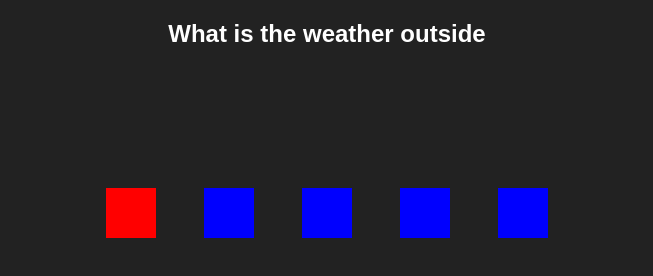
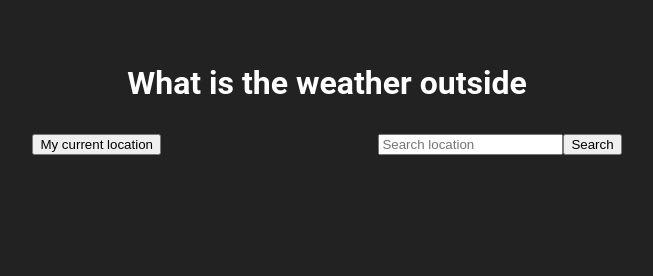
Before and after one commit to barbaraperic/take_home, a React app: page / in a window 1280 px wide. Shown: the whole page, without its empty margins (313-966 px from the left). Built offline with nearby package versions, Linux system fonts and the light colour scheme.

Commit message:
WIP: form setup

```diff
--- a/public/index.html
+++ b/public/index.html
@@ -24,7 +24,7 @@
       work correctly both with client-side routing and a non-root public URL.
       Learn how to configure a non-root public URL by running `npm run build`.
     -->
-    <title>React App</title>
+    <title>Take Home Projects</title>
   </head>
   <body>
     <noscript>You need to enable JavaScript to run this app.</noscript>
--- a/src/components/App.js
+++ b/src/components/App.js
@@ -1,60 +1,56 @@
-import React, { useEffect } from 'react';
-//import Loader from "./Loader"
-import { TimelineMax, Bounce } from "gsap";
+import React, { useState } from 'react';
+import Form from "./Form"
+import sunIcon from "../icons/sun.svg"
 import "./styling.scss"
 
-//process.env.REACT_APP_API_KEY
+//
 
 const App = () => {
+  // const [ city, setCity ] = useState("")
+  // const [ temperature, setTemperature ] = useState("")
+  // const [ description, setDescription ] = useState("")
+  // const [ icon, setIcon ] = useState("")
 
+  const [ weatherData, setWeatherData ] = useState({})
 
-  useEffect(() => {
+ const handleClick = () => {
+   console.log("my current location")
+ }
 
-    let tl = new TimelineMax()
+ const handleSubmit = (e) => {
+  e.preventDefault()
+  const city = "Zagreb"
+  fetch(`http://api.openweathermap.org/data/2.5/weather?q=${city}&appid=${process.env.REACT_APP_API_KEY}&units=metric`)
+  .then(res => res.json())
+  .then(data => {
+    console.log(data)
+    setWeatherData(state => ({
+      ...state,
+      city: data.name,
+      temperature: data.main.temp,
+      description: data.weather[0].description,
+      icon: data.weather[0].icon,
+    }))
+  })
 
-    tl.staggerFrom(".ball", 1, {
-      y: -300,
-      ease: Bounce.easeOut
-    }, 0.05)
+}
 
-    tl.add('rotate')
-
-    tl.staggerFrom(".ball", 2, {
-      rotation: 90,
-      ease: Bounce.easeIn
-    }, 0.05, 'rotate')
-
-    tl.staggerFrom(".ball", 1, {
-      rotation: 180,
-      ease: Bounce.easeOut
-    }, 0.05, 'rotate += 1.75')
-
-
-
-    tl.from(".newBall", 2, {
-      rotation: 90,
-      ease: Bounce.easeIn
-    }, 'rotate')
-
-    tl.from(".newBall", 1, {
-      rotation: 180,
-      ease: Bounce.easeOut
-    }, 'rotate += 1.75')
-
-
-  }, []);
+console.log(weatherData)
+const { city, temperature, description, icon } = weatherData
+let iconurl = "http://openweathermap.org/img/w/" + icon + ".png";
 
   return (
-    <div >
-      <h2>What is the weather outside</h2>
-      {/* <img src={sunIcon} alt="sun" id="sunGlobe"/> */}
-      {/* <img src={grade} alt="grade" id="grade"/> */}
-      <div className="container">
-        <div className="newBall"></div>
-        <div className="ball"></div>
-        <div className="ball"></div>
-        <div className="ball"></div>
-        <div className="ball"></div>
+    <div className="layout-weather">
+      <h1>What is the weather outside</h1>
+      <div className="container-form">
+        <button onClick={handleClick}>My current location</button>
+        <Form handleSubmit={handleSubmit}/>
+      </div>
+      <div className="container-weather">
+        <h2>{city}</h2>
+        <p>{temperature}</p>
+        <p>{description}</p>
+        {icon && <img src={iconurl} alt="icon"/>}
       </div>
     </div>
   );
--- /dev/null
+++ b/src/components/Form.js
@@ -0,0 +1,18 @@
+import React, {useState} from 'react'
+
+const Form = ({ handleSubmit }) => {
+  const [ location, setLocation ] = useState("")
+
+  return (
+    <form onSubmit={handleSubmit}>
+        <input
+          onChange={(e) => setLocation(e.target.value)}
+          value={location}
+          placeholder="Search location"
+        />
+        <button type="submit">Search</button>
+    </form>
+  )
+}
+
+export default Form
--- a/src/components/styling.scss
+++ b/src/components/styling.scss
@@ -2,21 +2,43 @@ body{
   background:#222;
   box-sizing:border-box;
   color:#fff;
-  font-family: 'Cabin', sans-serif;
+  font-family: 'Roboto', sans-serif;
   font-size:16px;
   text-align:center;
 }
 
-.container{
-  padding-top: 6rem;
-  max-width: 720px;
+.layout-weather {
+  width: 80%;
   margin: 0 auto;
-  display: flex;
-  justify-content: center;
-  h1{
-    font-size:2.5em;
+  margin-top: 4rem;
+
+  h1 {
+    margin-bottom: 2rem;
+  }
+
+  .container-weather {
+    width: 60%;
+    margin: 0 auto;
+    margin-top: 7rem;
+  }
+
+  .container-form {
+    display: flex;
+    justify-content: space-evenly;
   }
 }
+
+
+// .container{
+//   padding-top: 6rem;
+//   max-width: 720px;
+//   margin: 0 auto;
+//   display: flex;
+//   justify-content: center;
+//   h1{
+//     font-size:2.5em;
+//   }
+// }
 
 .loader{
   margin: 0 0 2em;
@@ -28,24 +50,6 @@ body{
   display: inline-block;
   vertical-align: top;
 }
-
-.ball {
-  //border-radius: 50%;
-  margin: 24px;
-  width: 50px;
-  height: 50px;
-  background-color: blue;
-}
-.newBall {
-  //border-radius: 50%;
-  margin: 24px;
-  width: 50px;
-  height: 50px;
-  background-color: red;
-}
-
-
-
 
 #sunGlobe{
   transform-origin: 50% 50%;
@@ -63,10 +67,27 @@ body{
 }
 
 
-#grade {
-  animation: spin 20s linear infinite;
-  // color: yellow;
-  svg {
-    fill: yellow;
-  }
-}
+//ANIMATION
+
+// .ball {
+//   //border-radius: 50%;
+//   margin: 24px;
+//   width: 50px;
+//   height: 50px;
+//   background-color: blue;
+// }
+// .newBall {
+//   //border-radius: 50%;
+//   margin: 24px;
+//   width: 50px;
+//   height: 50px;
+//   background-color: red;
+// }
+
+// #grade {
+//   animation: spin 20s linear infinite;
+//   // color: yellow;
+//   svg {
+//     fill: yellow;
+//   }
+// }
```
Also changed, not shown: src/components/animation.js (+32 -6 lines).
